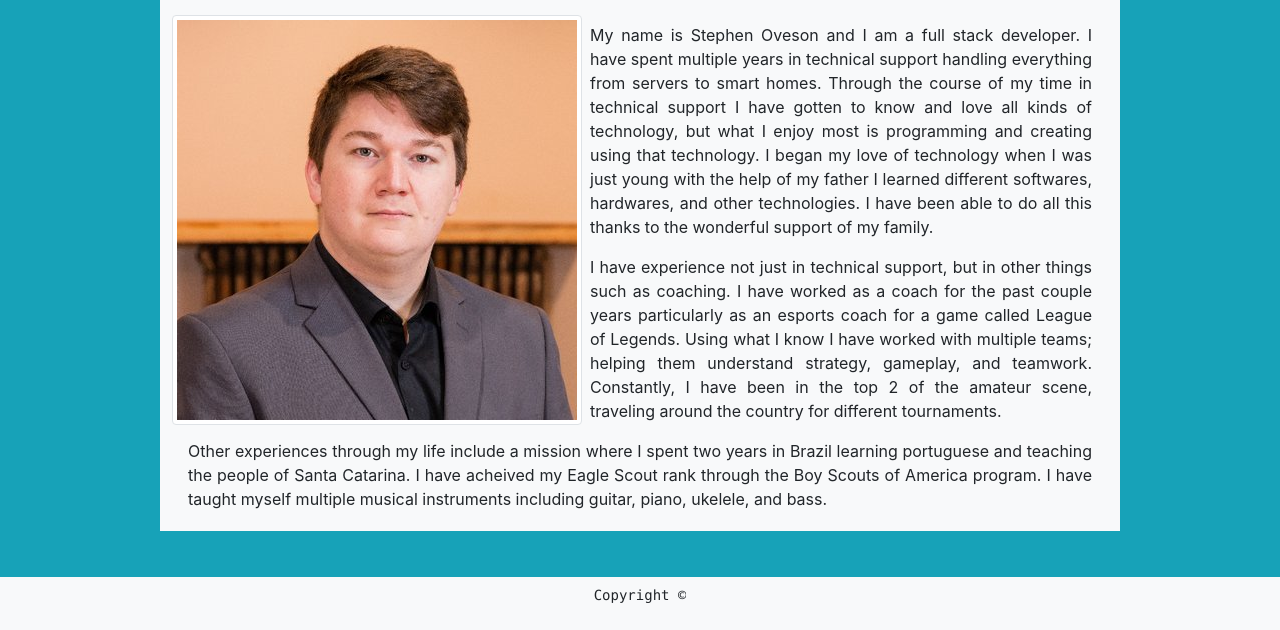
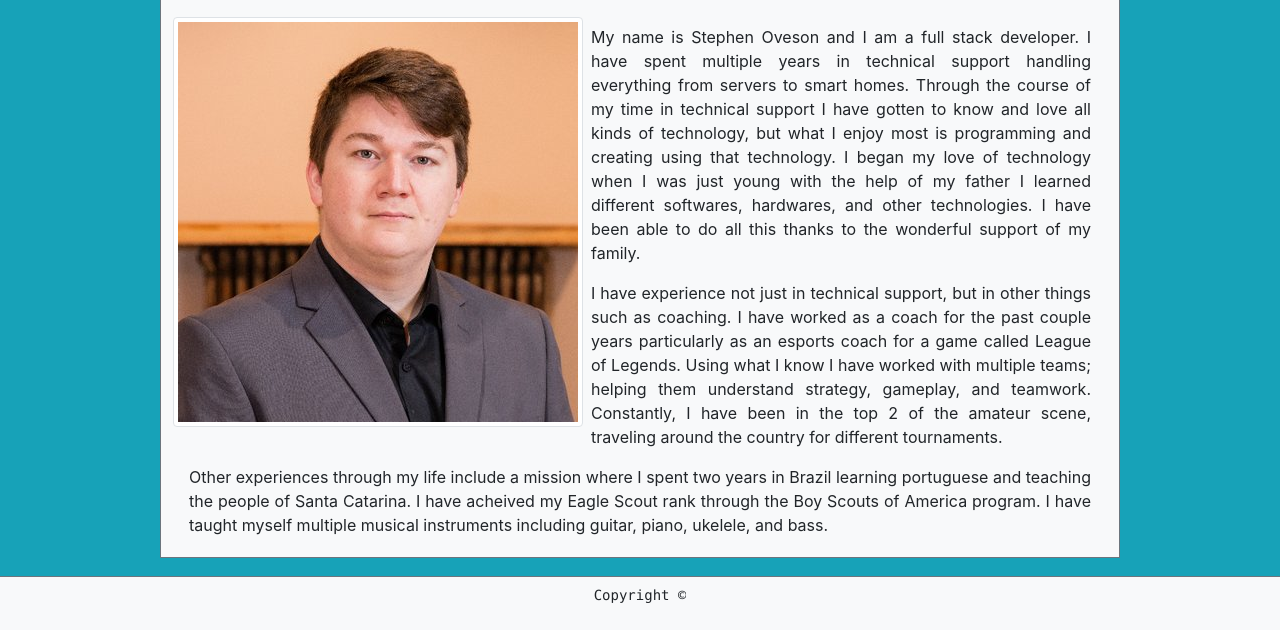
Before and after one commit to StephenOveson/bootstrap, a plain HTML site: page index.html in a window 1280 px wide. Shown: the part 170-800 px from the top of the page. Drawn offline with nearby package versions, Linux system fonts and the light colour scheme.

Commit message:
borders added in on all pages

```diff
--- a/index.html
+++ b/index.html
@@ -5,7 +5,7 @@
         <link rel="stylesheet" href="https://stackpath.bootstrapcdn.com/bootstrap/4.3.1/css/bootstrap.min.css" integrity="sha384-ggOyR0iXCbMQv3Xipma34MD+dH/1fQ784/j6cY/iJTQUOhcWr7x9JvoRxT2MZw1T" crossorigin="anonymous">
     </head>
     <body class="bg-info">
-        <header class="navbar navbar-expand-lg navbar-light bg-light">
+        <header class="navbar navbar-expand-lg navbar-light bg-light border-bottom border-secondary">
             <nav class="navbar navbar-expand-lg navbar-light bg-light w-75 mx-auto">
                 <div class="bg-info">
                 <a class="navbar-brand text-white mx-auto" href="#">Stephen Oveson</a>
@@ -25,7 +25,7 @@
                 </div>
               </nav>
         </header>
-        <section class="text-justify bg-light mx-auto w-75 mt-3 p-1">
+        <section class="text-justify bg-light mx-auto w-75 mt-3 p-1 border border-secondary">
             <div>
                 <h1 class="pl-4 pt-2">About Me</h1>
                 <hr>
@@ -43,7 +43,7 @@
                 </div>
             </div>
         </section>
-        <footer class="d-flex justify-content-center navbar navbar-expand-lg navbar-light bg-light fixed-bottom">
+        <footer class="d-flex justify-content-center navbar navbar-expand-lg navbar-light bg-light fixed-bottom border-top border-secondary">
             <pre>Copyright ©</pre>
         </footer>
     </body>
```
Also changed, not shown: contact.html (+3 -3 lines), portfolio.html (+3 -3 lines).
